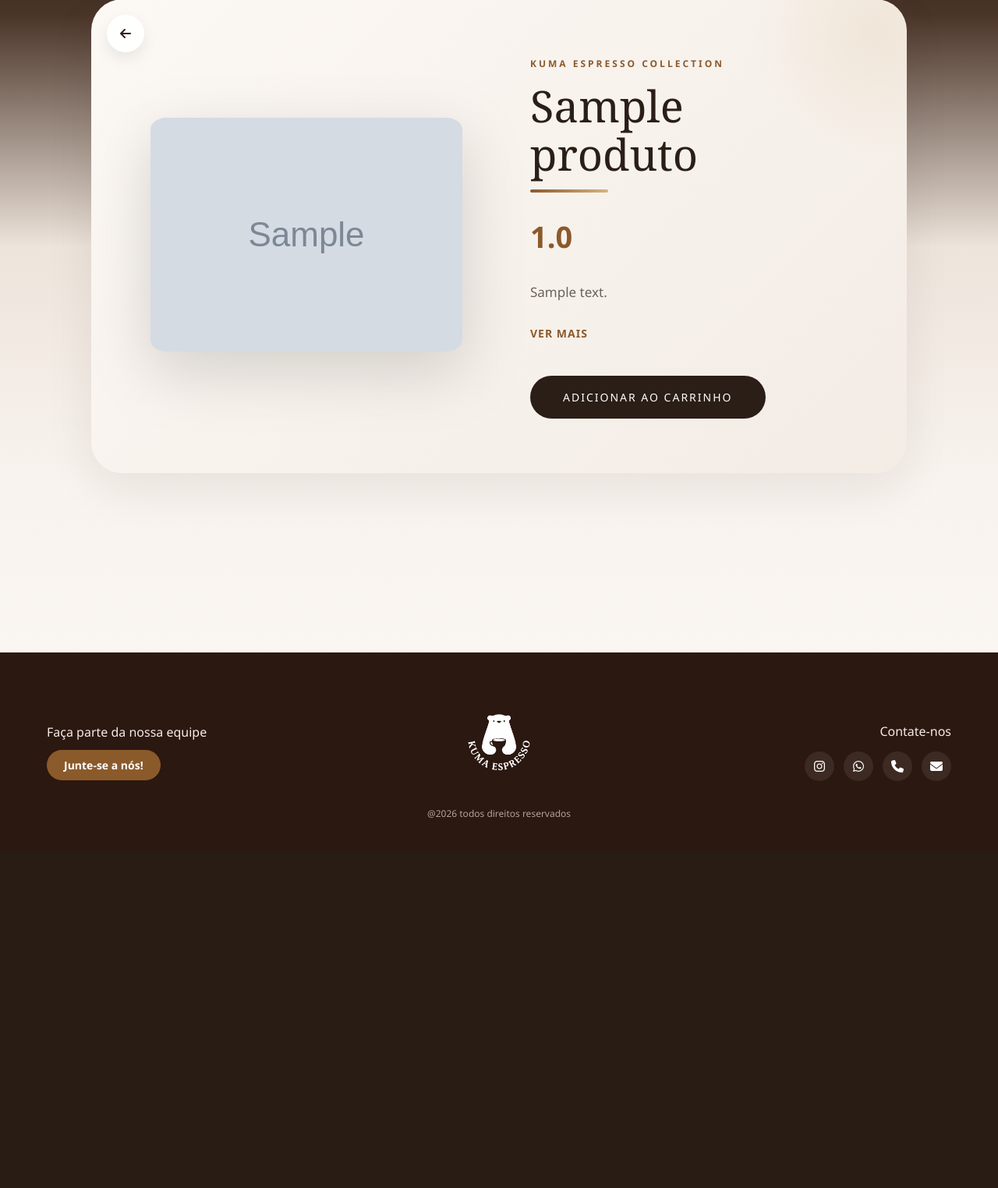
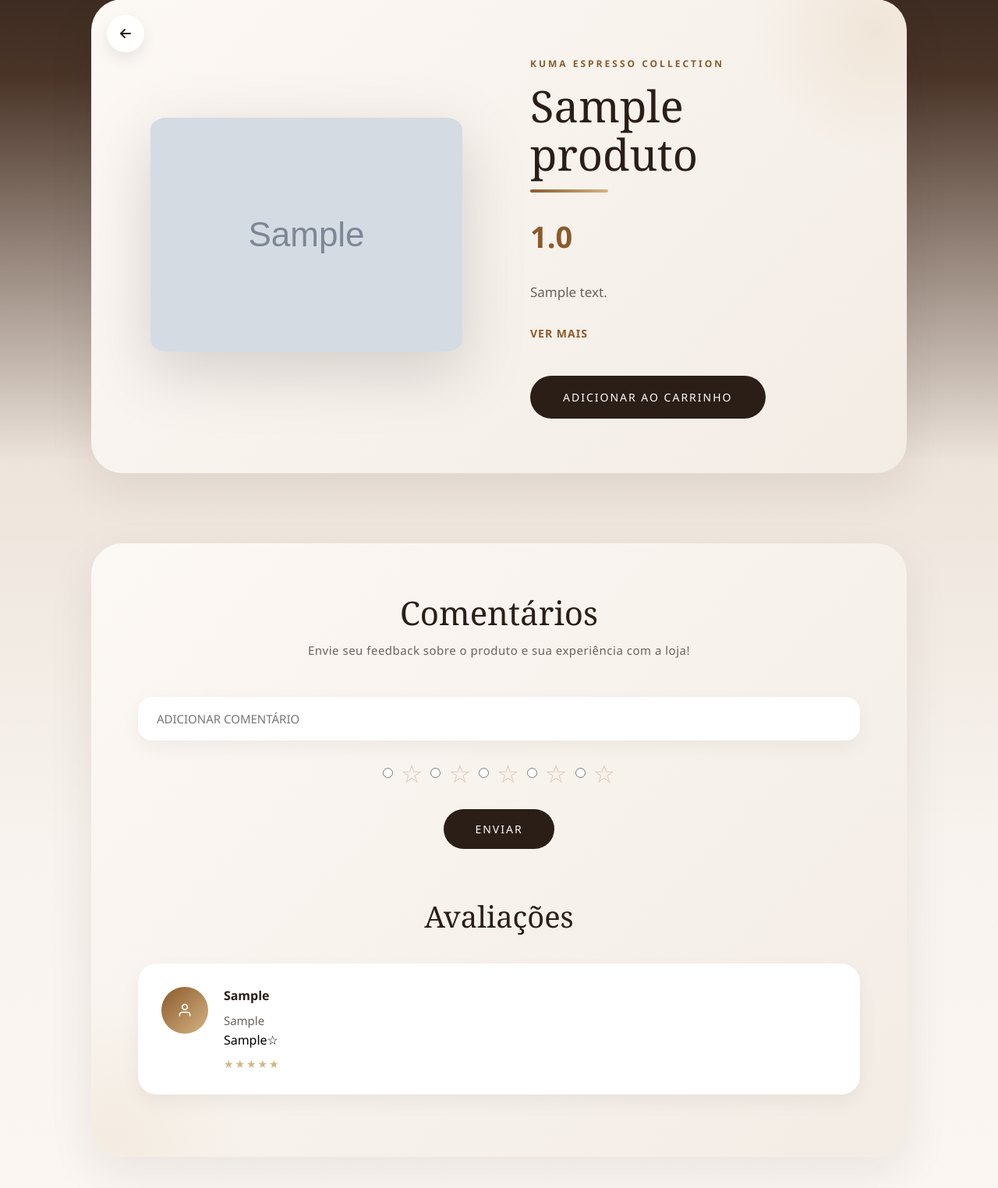
Before and after one commit to fernandagml/kuma-espresso-cafeteria, a Flask app: page /produto/1 in a window 1280 px wide. Shown: the part 101-1625 px from the top of the page at 78% size. Before the commit the page ends 1150 px from the top, so only its background shows below. Run offline with Flask 3, Linux system fonts and the light colour scheme; tables that the repository leaves empty or names only in its code hold one stand-in row (values such as "Sample post"); grey boxes marked "Sample" are stand-in pictures.

Commit message:
Correção do jinja dos comentários.

```diff
--- a/model/comentarios.py
+++ b/model/comentarios.py
@@ -14,9 +14,10 @@ def salvar_comentario(comentario, usuario, avaliacao, id_produto):
 def recuperar_comentarios(id_produto):
     try:
         conexao, cursor = conectar()
-        cursor.execute("SELECT * FROM tb_comentarios;")
+        cursor.execute("SELECT * FROM tb_comentarios WHERE id_produto = %s;", (id_produto, ))
         comentarios = cursor.fetchall()
         conexao.close()
+        return comentarios
 
     except Exception as erro:
         print(erro)
--- a/templates/produto_unico.html
+++ b/templates/produto_unico.html
@@ -1,19 +1,17 @@
 {% extends "layout.html" %}
 
-    {% block conteudo %}
-
+{% block conteudo %}
 <link rel="stylesheet" href="../static/styles/unico.css">
 <script src="../static/js/ver-mais.js" defer></script>
 
 <main class="product-detail-container">
-
+    {% if produto %}
     <section class="product-main-info">
-        {% if produto %}
         <div class="product-image-container">
 
-               <a href="javascript:history.back()" class="btn-voltar">
-                    <i class="fas fa-arrow-left"></i>
-                </a>
+            <a href="javascript:history.back()" class="btn-voltar">
+                <i class="fas fa-arrow-left"></i>
+            </a>
 
 
             <div class="product-image-placeholder">
@@ -48,9 +46,8 @@
                 <button class="btn-add-cart">Adicionar ao carrinho</button>
             </div>
         </div>
-        {% endif %}
     </section>
-    {% if session.get('usuario_logado') %}
+
     <section class="reviews-section">
 
         <form action="/comentario/post/{{ produto.id_produto }}" class="add-comment-box">
@@ -59,7 +56,8 @@
                     <h1>Comentários</h1>
                     <p>Envie seu feedback sobre o produto e sua experiência com a loja!</p>
                 </div>
-                <input type="text" placeholder="ADICIONAR COMENTÁRIO" class="input-comment" name="comentario" id="comentario">
+                <input type="text" placeholder="ADICIONAR COMENTÁRIO" class="input-comment" name="comentario"
+                    id="comentario">
                 <div class="star-rating-input">
                     <input type="radio" value="1" id="star1" name="star">
                     <label for="star1" class="star-icon">☆</label>
@@ -73,12 +71,16 @@
                     <label for="star5" class="star-icon">☆</label>
                 </div>
             </div>
+            {% if session.get('usuario_logado') %}
             <button class="btn-submit-comment" type="submit" id="buttonAvaliacao">Enviar</button>
+            {% else %}
+            <a href="/login"><button class="btn-submit-comment" type="button" id="buttonAvaliacao">Enviar</button></a>
+            {% endif %}
         </form>
 
         <div class="reviews-list-container">
             <h2 class="reviews-title">Avaliações</h2>
-            {% if comentario in comentarios %}
+            {% for comentario in comentarios %}
             <div class="review-item">
                 <div class="user-avatar">
                     <svg width="20" height="20" viewBox="0 0 24 24" fill="none" stroke="currentColor" stroke-width="2">
@@ -92,11 +94,9 @@
                     <span>{{ comentario.avaliacao }}☆</span>
                 </div>
             </div>
-            {% endif %}
+            {% endfor %}
         </div>
     </section>
     {% endif %}
 </main>
-
-
 {% endblock %}
```
